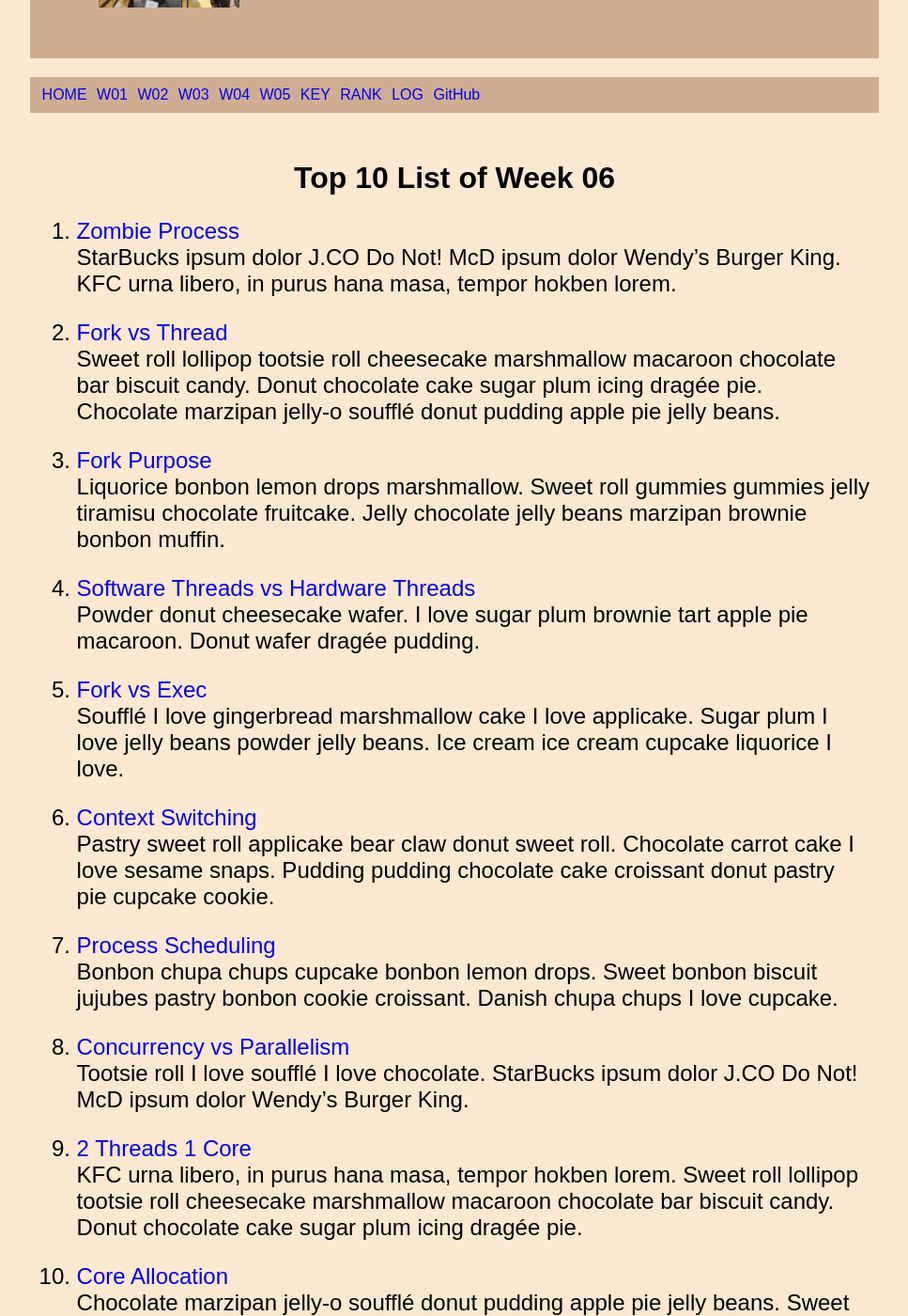
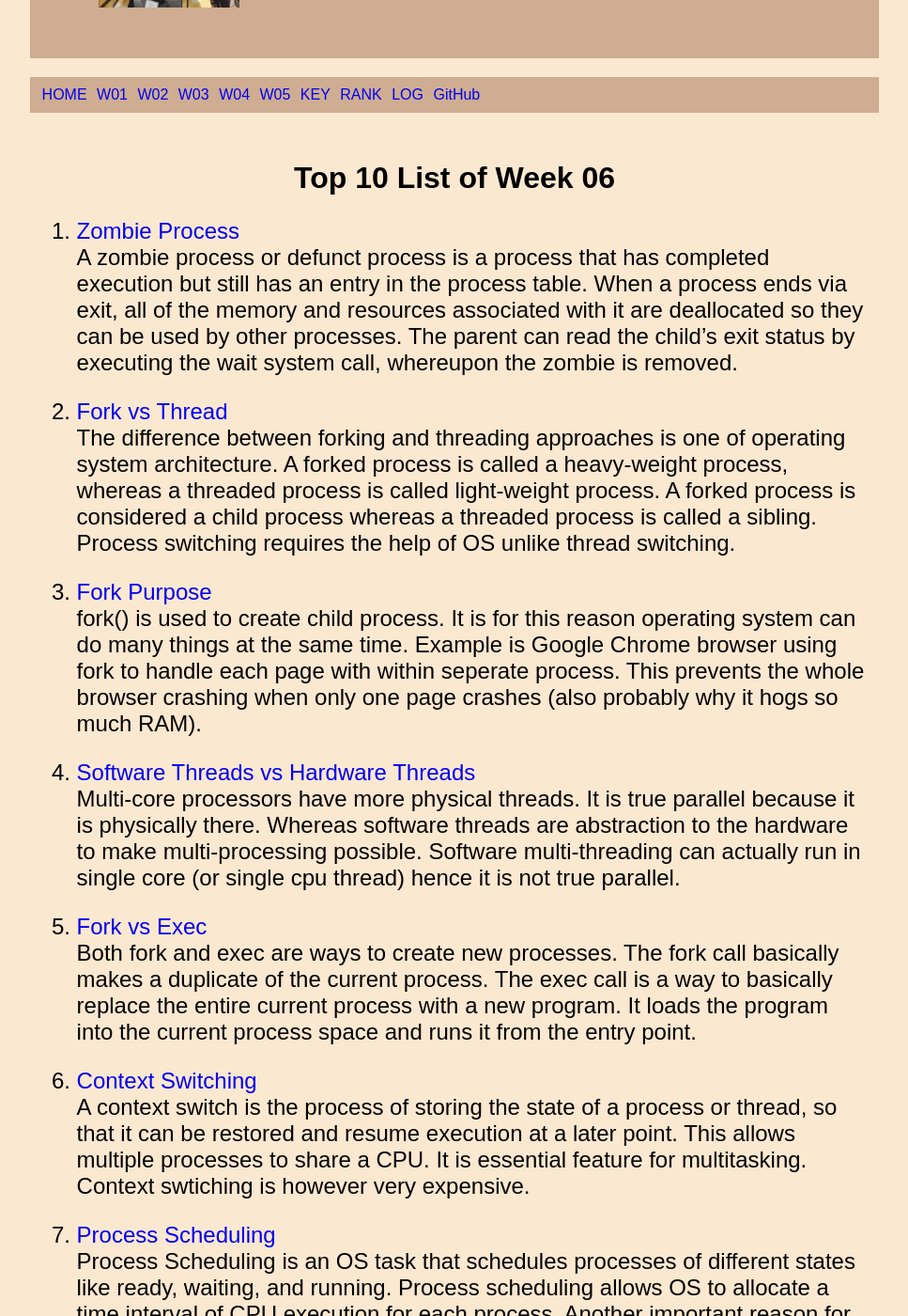
Before and after one commit to fadhilrasendriya/os211, a Jekyll site: the page built from w06.md, in a window 1280 px wide and 1400 px high, scrolled down 200 px. Shown: the whole window at 94% size, without its empty margins (156-1123 px from the left). Built offline with Jekyll 4.4.1, drawn with Linux system fonts in a browser that asks for light colours; our own code applies the rules of GitHub Pages for plain Markdown files; some of the changed text lies outside the part shown.

Commit message:
OS211 fadhilrasendriya

```diff
--- a/w06.md
+++ b/w06.md
@@ -6,51 +6,71 @@ permalink: /W06/
 # Top 10 List of Week 06
 
 1. [Zombie Process](https://www.howtogeek.com/119815/htg-explains-what-is-a-zombie-process-on-linux/)<br>
-StarBucks ipsum dolor J.CO Do Not!
-McD ipsum dolor Wendy's Burger King.
-KFC urna libero, in purus hana masa, tempor hokben lorem.
+A zombie process or defunct process is a process that has completed execution
+but still has an entry in the process table. When a process ends via exit, all
+of the memory and resources associated with it are deallocated so they can be
+used by other processes. The parent can read the child's exit status by
+executing the wait system call, whereupon the zombie is removed.
 
 2. [Fork vs Thread](http://www.geekride.com/fork-forking-vs-threading-thread-linux-kernel/)<br>
-Sweet roll lollipop tootsie roll cheesecake marshmallow macaroon chocolate bar biscuit candy.
-Donut chocolate cake sugar plum icing dragée pie.
-Chocolate marzipan jelly-o soufflé donut pudding apple pie jelly beans.
+The difference between forking and threading approaches is one of operating
+system architecture. A forked process is called a heavy-weight process, whereas
+a threaded process is called light-weight process. A forked process is
+considered a child process whereas a threaded process is called a sibling.
+Process switching requires the help of OS unlike thread switching.
 
 3. [Fork Purpose](https://stackoverflow.com/questions/985051/what-is-the-purpose-of-fork)<br>
-Liquorice bonbon lemon drops marshmallow.
-Sweet roll gummies gummies jelly tiramisu chocolate fruitcake.
-Jelly chocolate jelly beans marzipan brownie bonbon muffin.
+fork() is used to create child process. It is for this reason operating system
+can do many things at the same time. Example is Google Chrome browser using
+fork to handle each page with within seperate process. This prevents the whole
+browser crashing when only one page crashes (also probably why it hogs so much
+RAM).
 
 4. [Software Threads vs Hardware Threads](https://stackoverflow.com/questions/5593328/software-threads-vs-hardware-threads)<br>
-Powder donut cheesecake wafer.
-I love sugar plum brownie tart apple pie macaroon.
-Donut wafer dragée pudding.
+Multi-core processors have more physical threads. It is true parallel because
+it is physically there. Whereas software threads are abstraction to the hardware to make
+multi-processing possible. Software multi-threading can actually run in single
+core (or single cpu thread) hence it is not true parallel.
 
 5. [Fork vs Exec](https://www.geeksforgeeks.org/difference-fork-exec/)<br>
-Soufflé I love gingerbread marshmallow cake I love applicake.
-Sugar plum I love jelly beans powder jelly beans.
-Ice cream ice cream cupcake liquorice I love.
+Both fork and exec are ways to create new processes. The fork call basically
+makes a duplicate of the current process. The exec call is a way to basically
+replace the entire current process with a new program. It loads the program
+into the current process space and runs it from the entry point.
 
 6. [Context Switching](https://www.tutorialspoint.com/what-is-context-switching-in-operating-system)<br>
-Pastry sweet roll applicake bear claw donut sweet roll.
-Chocolate carrot cake I love sesame snaps.
-Pudding pudding chocolate cake croissant donut pastry pie cupcake cookie.
+A context switch is the process of storing the state of a process or thread, so
+that it can be restored and resume execution at a later point. This allows
+multiple processes to share a CPU. It is essential feature for multitasking.
+Context swtiching is however very expensive.
 
 7. [Process Scheduling](https://www.tutorialspoint.com/operating_system/os_process_scheduling.htm)<br>
-Bonbon chupa chups cupcake bonbon lemon drops.
-Sweet bonbon biscuit jujubes pastry bonbon cookie croissant.
-Danish chupa chups I love cupcake.
+Process Scheduling is an OS task that schedules processes of different states
+like ready, waiting, and running. Process scheduling allows OS to allocate
+a time interval of CPU execution for each process. Another important reason for
+using a process scheduling system is that it keeps the CPU busy all the time.
+This allows you to get the minimum response time for programs. Process
+scheduling is an essential part of a Multiprogramming operating systems.
 
 8. [Concurrency vs Parallelism](https://stackoverflow.com/questions/1050222/what-is-the-difference-between-concurrency-and-parallelism)<br>
-Tootsie roll I love soufflé I love chocolate.
-StarBucks ipsum dolor J.CO Do Not!
-McD ipsum dolor Wendy's Burger King.
+Concurrency means that an application is making progress on more than one task
+at the same time. Concurrency means executing multiple tasks at the same time
+but not necessarily simultaneously. Parallelism means that an application
+splits its tasks up into smaller subtasks which can be processed in parallel.
+Parallelism does not require two tasks to exist. It literally physically run
+parts of tasks OR multiple tasks, at the same time using the multi-core
+infrastructure of CPU.
 
 9. [2 Threads 1 Core](https://forums.tomshardware.com/threads/why-is-cpu-hyperthreading-limited-to-2-threads-why-cant-amd-or-intel-make-it-4-8-or-10-threads-per-core.3388544/)<br>
-KFC urna libero, in purus hana masa, tempor hokben lorem.
-Sweet roll lollipop tootsie roll cheesecake marshmallow macaroon chocolate bar biscuit candy.
-Donut chocolate cake sugar plum icing dragée pie.
+The important part in hyperthreading is that the two logical processors share
+the same Execution engine. The units that make up the core are not duplicated.
+The gain of having more than 2 threads per core is not that much and its better
+to use more cores.
 
 10. [Core Allocation](https://superuser.com/questions/187566/does-os-allocate-each-process-to-a-separate-core)<br>
-Chocolate marzipan jelly-o soufflé donut pudding apple pie jelly beans.
-Sweet bonbon biscuit jujubes pastry bonbon cookie croissant.
-Danish chupa chups I love cupcake.
+The OS cannot split an individual single-threaded process across multiple
+cores. OS does not have the ability to determine which parts of the process are
+OK to run in parallel and which are not.  If a program is not designed to run
+on parallel cores, you can have routines within the application that are
+designed to run sequentially running at the same time. This can cause all sorts
+of issues.
```
